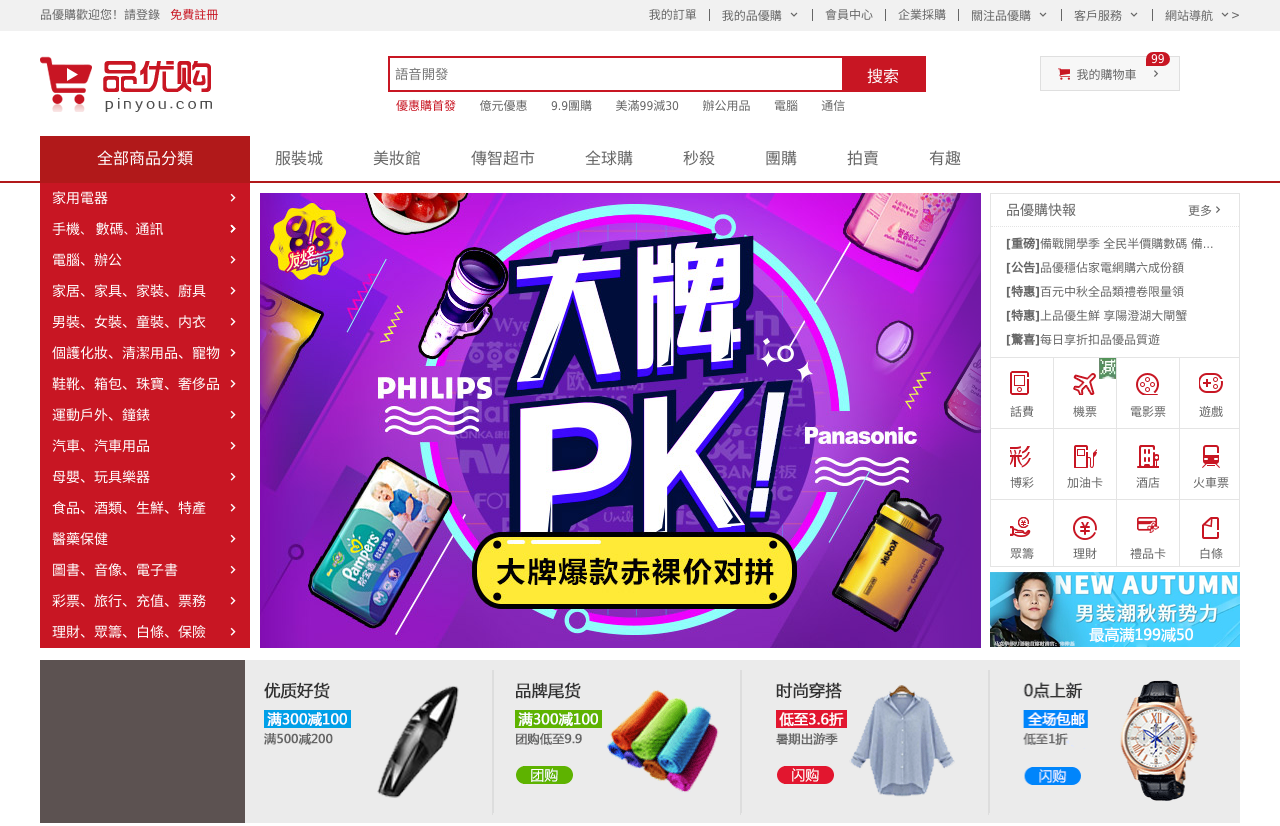
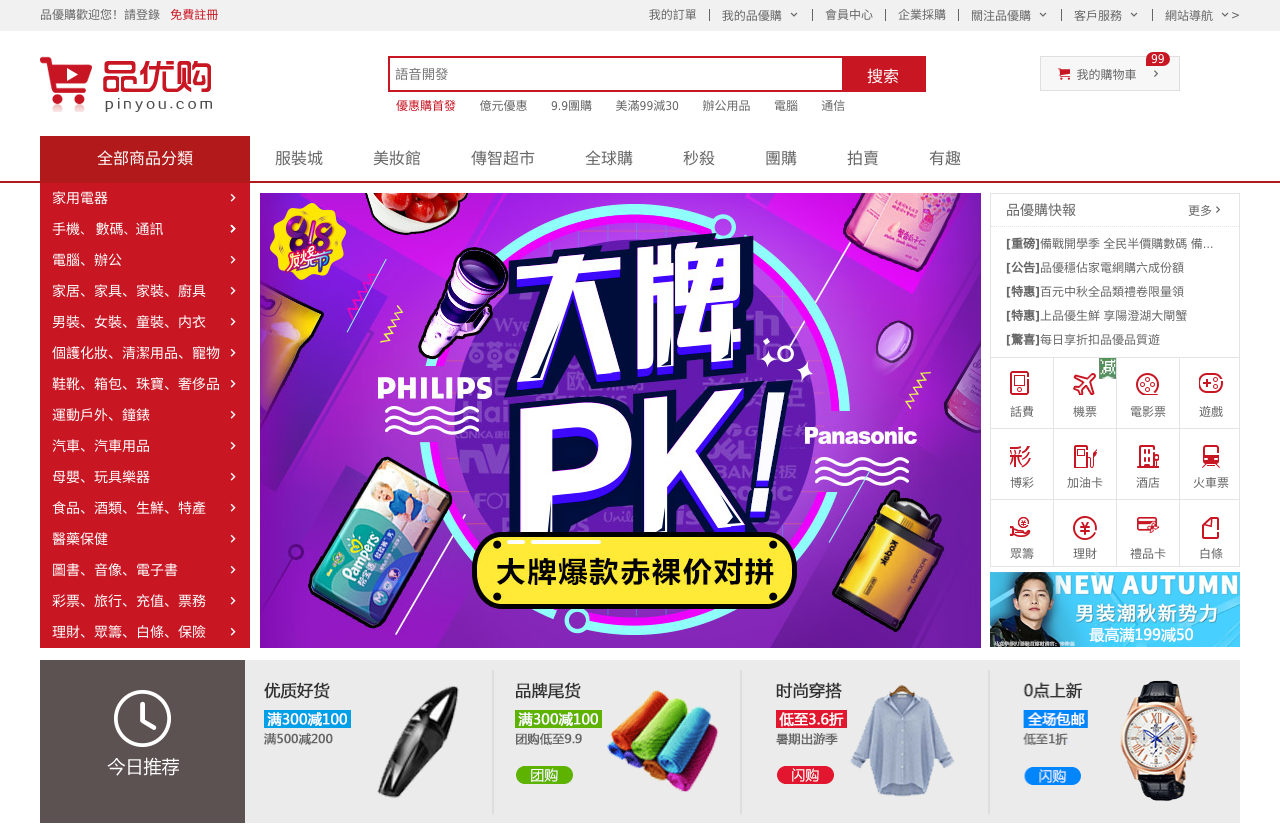
Before and after one commit to cookiemice/index.html, a plain HTML site: page index.html in a window 1280 px wide. Shown: the top 826 px of the page. Drawn offline with Linux system fonts and the light colour scheme; files whose address does not match are found by name.

Commit message:
Update index.html

```diff
--- a/index.html
+++ b/index.html
@@ -209,7 +209,7 @@
 <div class="w">
    <div class="recom">
         <div class="recom_hd">
-            <img src="../me/images/recom.png" alt="">
+            <img src="images/recom.png" alt="">
         </div>
         <div class="recom_bd">
             <ul>
```
